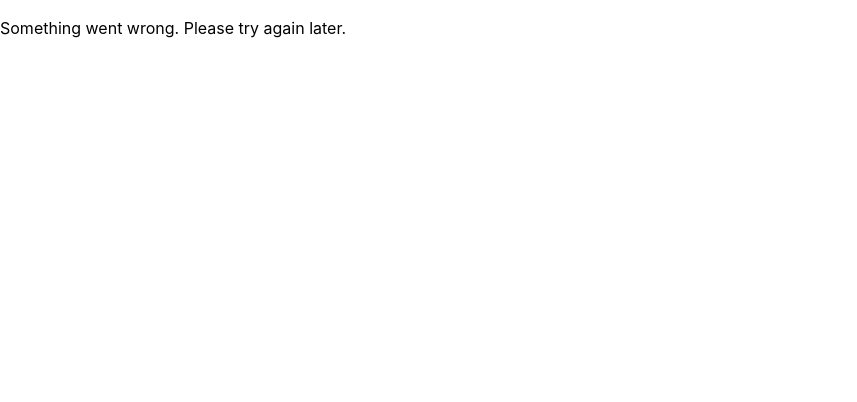
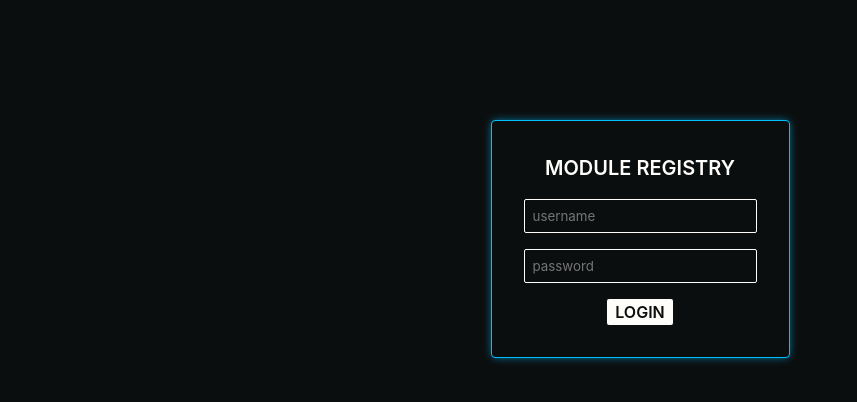
Before and after one commit to DopeSoftwareCo/ModuleRegistry, a React (Vite) app in the folder FE/: page /auth in a window 1280 px wide. Before the commit this address had no page. Shown: the top 402 px of the page, without its empty margins (0-857 px from the left). Built offline with nearby package versions, Linux system fonts and the light colour scheme.

Commit message:
started frontend login

```diff
--- a/FE/src/BaseStyledComponents/BaseStyled.ts
+++ b/FE/src/BaseStyledComponents/BaseStyled.ts
@@ -7,9 +7,12 @@ export const StyledBaseButton = styled.button`
     background: inherit;
     padding: 0.2rem 0.4rem;
     font-size: inherit;
+    text-transform: uppercase;
+    font-weight: 600;
     ${({ theme }) => css`
+        color: ${theme.colors.background};
         border-radius: ${theme.borderRadius.small};
-        background: ${theme.colors.skyBlue};
+        background: ${theme.colors.text};
         padding: 0.2rem ${theme.padding.small};
         &:hover {
             cursor: pointer;
@@ -37,13 +40,28 @@ export const StyledBaseTextInput = styled.input.attrs({ type: 'text' })`
     ${({ theme }) => css`
         border-radius: ${theme.borderRadius.small};
         border: 1px solid ${theme.colors.text};
-        outline: none
-        background: ${theme.colors.background};
+        background: ${theme.colors.black};
         color: ${theme.colors.text};
+        padding: ${theme.padding.small};
         &:focus {
             border: 1px solid ${theme.colors.skyBlue};
-        outline: none;
+            outline: none;
             box-shadow: 0px 0px 10px -5px ${darken(0.05, theme.colors.skyBlue)};
         }
     `}
 `;
+
+export const StyledBaseCard = styled(StyledBaseDiv)`
+    display: flex;
+    flex-direction: column;
+    align-items: center;
+    justify-content: center;
+    ${({ theme }) => css`
+        box-shadow: 0px 0px 10px -2px ${darken(0.05, theme.colors.skyBlue)};
+        border: 1px solid ${theme.colors.skyBlue};
+        border-radius: ${theme.borderRadius.medium};
+        padding: ${theme.padding.large};
+        @media screen and (max-width: ${theme.breakpoint}) {
+        }
+    `}
+`;
--- a/FE/src/Components/Layout/Layout.Style.ts
+++ b/FE/src/Components/Layout/Layout.Style.ts
@@ -1,4 +1,4 @@
-import styled, { css } from "styled-components";
+import styled, { css } from 'styled-components';
 
 export const PageContainer = styled.div`
     display: flex;
@@ -22,6 +22,7 @@ export const MainSection = styled.div`
     display: flex;
     flex-direction: column;
     align-items: center;
+    justify-content: center;
     padding-top: 120px;
 `;
 export const FooterSection = styled.div``;
--- a/FE/src/Components/Layout/Layout.tsx
+++ b/FE/src/Components/Layout/Layout.tsx
@@ -1,22 +1,24 @@
-import { Suspense } from "react";
-import { Outlet } from "react-router-dom";
-import {
-    FooterSection,
-    HeaderSection,
-    MainSection,
-    PageContainer,
-} from "./Layout.Style";
+import { Suspense, useEffect } from 'react';
+import { Outlet, useLocation, useNavigate } from 'react-router-dom';
+import { FooterSection, HeaderSection, MainSection, PageContainer } from './Layout.Style';
+import { useSelector } from 'react-redux';
+import { selectIsAuthenticated } from '../../Redux/UserSlice';
 
 export const Layout = () => {
+    const loc = useLocation();
+    const navigate = useNavigate();
+
+    const isAuthenticated = useSelector(selectIsAuthenticated);
+
     return (
         <PageContainer>
-            <HeaderSection>Create some nav bar</HeaderSection>
+            <HeaderSection>{loc.pathname !== '/auth' && <>Header component here</>}</HeaderSection>
             <MainSection>
                 <Suspense fallback={<>loading...</>}>
                     <Outlet />
                 </Suspense>
             </MainSection>
-            <FooterSection>Footer</FooterSection>
+            <FooterSection>{loc.pathname !== '/auth' && <>Footer component here</>}</FooterSection>
         </PageContainer>
     );
 };
--- a/FE/src/Config/config.ts
+++ b/FE/src/Config/config.ts
@@ -1,3 +1,4 @@
 export const GeneralConfig = {
-    HOME_URL: "/",
+    HOME_URL: '/home',
+    AUTH_URL: '/auth',
 };
--- a/FE/src/Pages/Home/Home.tsx
+++ b/FE/src/Pages/Home/Home.tsx
@@ -9,7 +9,7 @@ const Home = () => {
             <>home</>
             <HomeButton onClick={toggleVisibility}>Click me</HomeButton>
             {isVisible && <Example>hi</Example>}
-            <StyledBaseTextInput />
+            <StyledBaseTextInput aria-label="username" />
         </>
     );
 };
--- /dev/null
+++ b/FE/src/Pages/Login/Login.tsx
@@ -0,0 +1,38 @@
+import { useState } from 'react';
+import { StyledBaseCard } from '../../BaseStyledComponents/BaseStyled';
+import { Form, LoginField, LoginLabel, PasswordField, SubmitButton } from './LoginStyle';
+
+const Login = () => {
+    const [username, setUsername] = useState('');
+    const [password, setPassword] = useState('');
+
+    const requestToken = () => {
+        console.log(username, password);
+    };
+
+    const authenticateUser = (e: React.FormEvent<HTMLButtonElement>) => {
+        e.preventDefault();
+        requestToken();
+    };
+
+    return (
+        <StyledBaseCard aria-label="login-card">
+            <Form aria-label="login-card-container">
+                <LoginLabel aria-label="login-card-label">Module Registry</LoginLabel>
+                <LoginField
+                    placeholder="username"
+                    aria-label="username-input-box"
+                    onChange={(e) => setUsername(e.target.value)}
+                />
+                <PasswordField
+                    placeholder="password"
+                    aria-label="password-input-box"
+                    onChange={(e) => setPassword(e.target.value)}
+                />
+                <SubmitButton onSubmit={authenticateUser}>Login</SubmitButton>
+            </Form>
+        </StyledBaseCard>
+    );
+};
+
+export default Login;
--- /dev/null
+++ b/FE/src/Pages/Login/LoginStyle.ts
@@ -0,0 +1,24 @@
+import styled, { css } from 'styled-components';
+import { StyledBaseButton, StyledBaseDiv, StyledBaseTextInput } from '../../BaseStyledComponents/BaseStyled';
+
+export const LoginField = styled(StyledBaseTextInput)``;
+
+export const PasswordField = styled(StyledBaseTextInput).attrs({ type: 'password' })``;
+
+export const Form = styled.form`
+    display: flex;
+    flex-direction: column;
+    align-items: center;
+    justify-content: center;
+    gap: 1rem;
+`;
+
+export const LoginLabel = styled(StyledBaseDiv)`
+    font-weight: 600;
+    text-transform: uppercase;
+    ${({ theme }) => css`
+        font-size: ${theme.fontSizes.large};
+    `}
+`;
+
+export const SubmitButton = styled(StyledBaseButton).attrs({ type: 'submit' })``;
--- /dev/null
+++ b/FE/src/Redux/UserSlice.ts
@@ -0,0 +1,38 @@
+import { createSlice } from '@reduxjs/toolkit';
+import { RootState } from './store';
+
+interface UserState {
+    permissions?: string[];
+    username?: string;
+    token?: string;
+    isAuthenticated: boolean;
+}
+
+const initialState: UserState = {
+    permissions: undefined,
+    username: undefined,
+    token: undefined,
+    isAuthenticated: false,
+};
+
+export const UserSlice = createSlice({
+    name: 'user',
+    initialState,
+    reducers: {
+        setAllUser: (
+            state,
+            action: { payload: { permissions: string[]; username: string; token: string }; type: string }
+        ) => {
+            state.permissions = action.payload.permissions;
+            state.username = action.payload.username;
+            state.token = action.payload.token;
+            if (action.payload.token) {
+                state.isAuthenticated = true;
+            }
+        },
+    },
+});
+
+export const { setAllUser } = UserSlice.actions;
+export const selectIsAuthenticated = (state: RootState) => state.user.isAuthenticated;
+export default UserSlice.reducer;
--- a/FE/src/Redux/store.ts
+++ b/FE/src/Redux/store.ts
@@ -1,7 +1,10 @@
-import { configureStore, Store } from "@reduxjs/toolkit";
+import { configureStore, Store } from '@reduxjs/toolkit';
+import { UserSlice } from './UserSlice';
 
 export const store: Store = configureStore({
-    reducer: {},
+    reducer: {
+        user: UserSlice.reducer,
+    },
 });
 
 export type RootState = ReturnType<typeof store.getState>;
--- /dev/null
+++ b/FE/src/Requests/Authenticate.ts
@@ -0,0 +1 @@
+export const AuthenticateRequest = (username: string, password: string) => {};
--- a/FE/src/Routing/routes.tsx
+++ b/FE/src/Routing/routes.tsx
@@ -1,9 +1,16 @@
-import React from "react";
-import { GeneralConfig } from "../Config/config";
+import React from 'react';
+import { GeneralConfig } from '../Config/config';
+import { Navigate } from 'react-router-dom';
 
 // eslint-disable-next-line react-refresh/only-export-components
-const Home = React.lazy(() => import("../Pages/Home/Home"));
+const Home = React.lazy(() => import('../Pages/Home/Home'));
+// eslint-disable-next-line react-refresh/only-export-components
+const Login = React.lazy(() => import('../Pages/Login/Login'));
 
-const routes = [{ path: GeneralConfig.HOME_URL, element: <Home /> }];
+const routes = [
+    { path: '/', element: <Navigate to="/auth" replace /> },
+    { path: GeneralConfig.HOME_URL, element: <Home /> },
+    { path: GeneralConfig.AUTH_URL, element: <Login /> },
+];
 
 export default routes;
```
Also changed, not shown: FE/src/App.tsx (+8 -8 lines).
